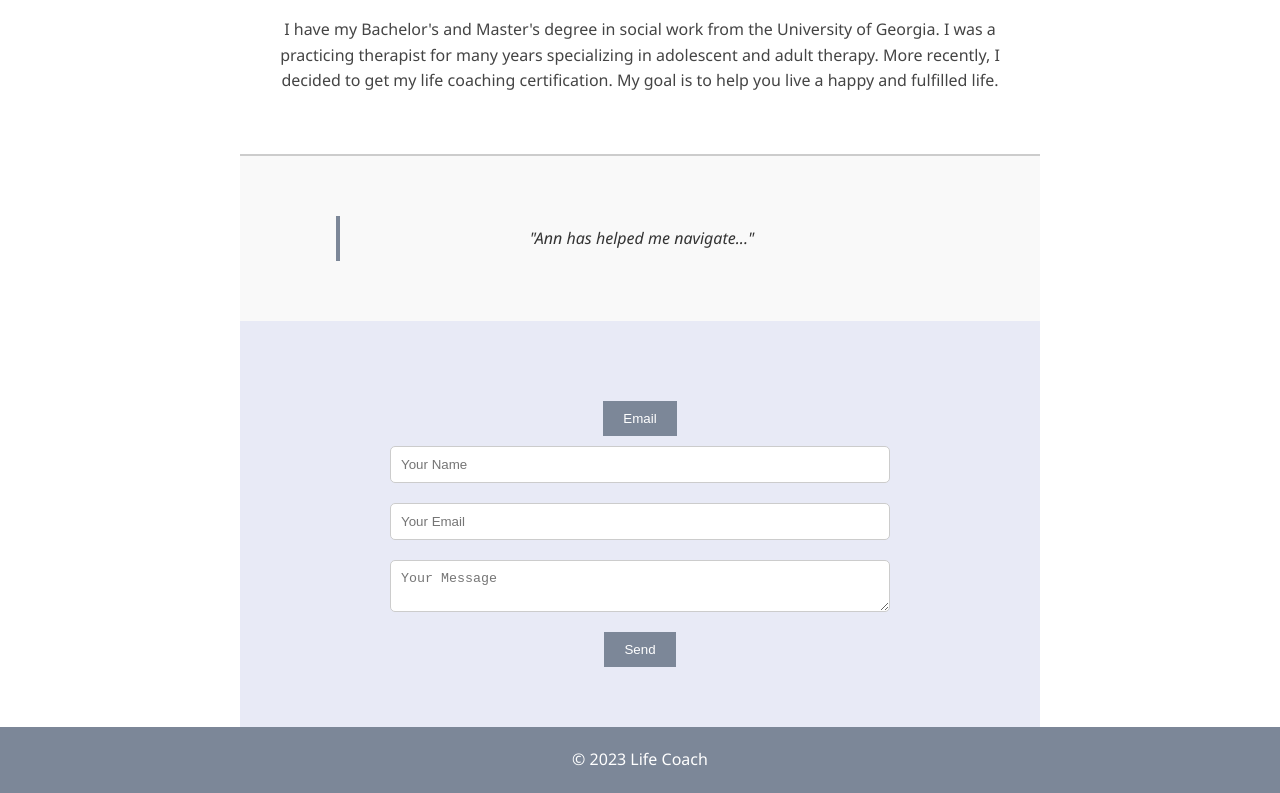
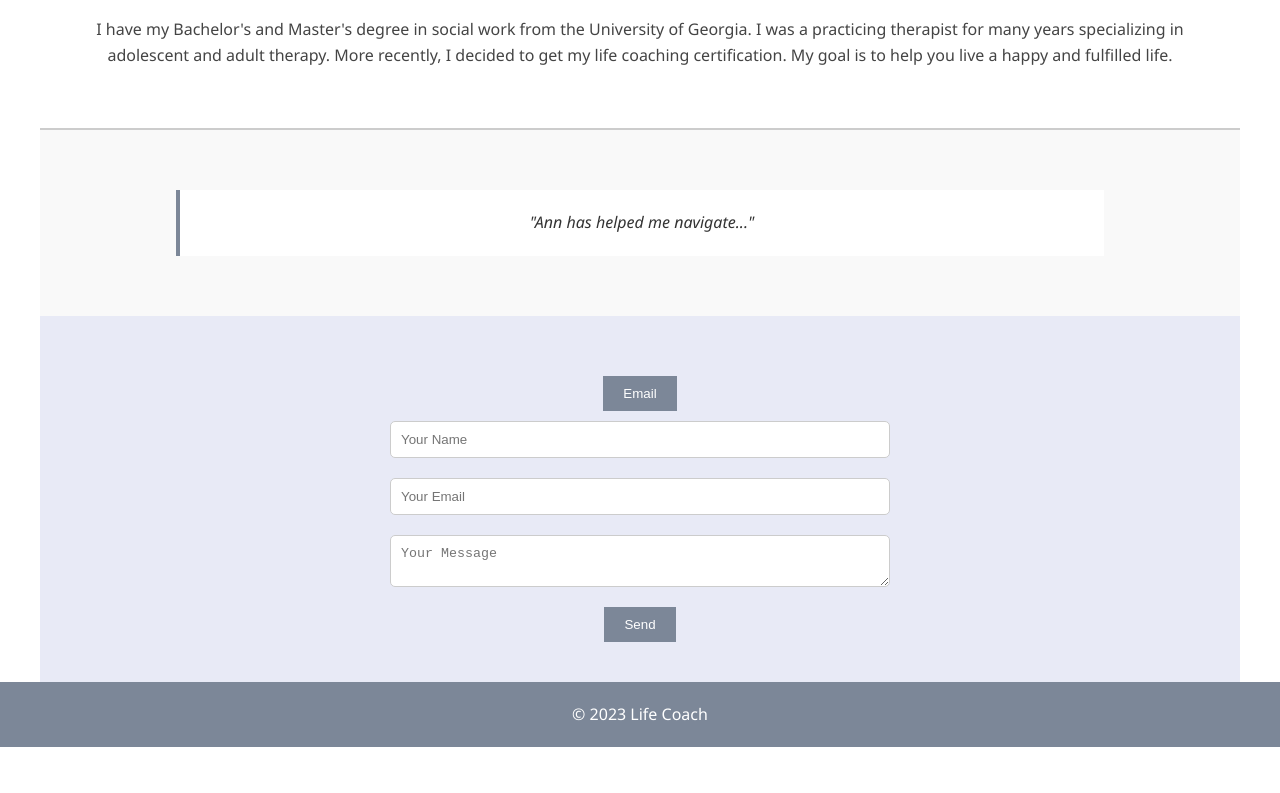
Before and after one commit to anngkarlinlifecoach/anngkarlinlifecoach.github.io, a plain HTML site: page index.html in a window 1280 px wide. Shown: the part 557-1350 px from the top of the page. After the commit the page ends 1304 px from the top, so only its background shows below. Drawn offline with Linux system fonts and the light colour scheme.

Commit message:
Update new_style.css

```diff
--- a/new_style.css
+++ b/new_style.css
@@ -11,8 +11,9 @@ body {
     line-height: 1.6;
 }
 
+/* Navigation Bar */
 nav {
-    background-color: rgba(138, 144, 189, 1); /* Soft lavender-gray for calmness */
+    background-color: rgba(138, 144, 189, 1);
     padding: 10px 20px;
     position: sticky;
     top: 0;
@@ -35,12 +36,14 @@ nav ul li a {
     font-weight: bold;
 }
 
+/* Section Styling */
 section {
     padding: 60px 20px;
-    max-width: 800px;
+    max-width: 1200px; /* Increased width */
     margin: auto;
 }
 
+/* Welcome Section */
 #welcome {
     background: url('background.jpg') no-repeat center center/cover;
     color: white;
@@ -48,6 +51,7 @@ section {
     padding: 120px 20px;
 }
 
+/* About Section */
 #about img {
     width: 150px;
     height: 150px;
@@ -61,8 +65,9 @@ section {
     color: #444;
 }
 
+/* Testimonials Section */
 #testimonials {
-    background-color: #F9F9F9;
+    background-color: #f9f9f9;
     border-top: 2px solid #ccc;
     text-align: center;
     padding: 40px 20px;
@@ -70,19 +75,22 @@ section {
 
 blockquote {
     margin: 20px auto;
-    padding: 10px;
+    padding: 20px; /* Increased padding */
     width: 80%;
     font-style: italic;
-    border-left: 4px solid #7C8798;
+    border-left: 4px solid #7c8798;
+    background: #fff;
 }
 
+/* Contact Section */
 #contact {
-    background-color: #E8EAF6;
+    background-color: #e8eaf6;
     text-align: center;
+    padding: 40px 20px; /* Added padding */
 }
 
 #contact button {
-    background-color: #7C8798;
+    background-color: #7c8798;
     color: #fff;
     border: none;
     padding: 10px 20px;
@@ -109,9 +117,10 @@ blockquote {
     margin-top: 10px;
 }
 
+/* Footer Styling */
 footer {
-    background-color: #7C8798;
+    background-color: #7c8798;
     color: #fff;
     text-align: center;
-    padding: 20px;
+    padding: 20px 0;
 }
```
